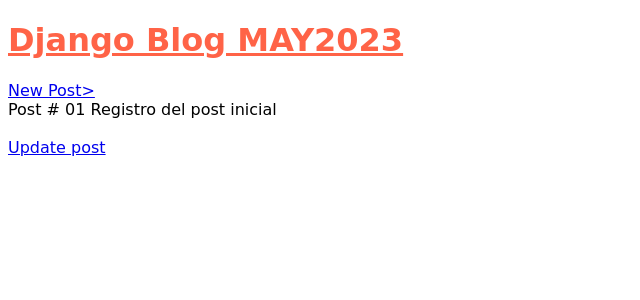
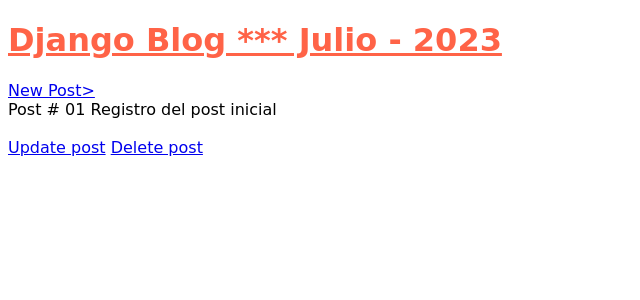
Before and after one commit to wvita1975/django_blog, a Django app: page /post/1 in a window 1280 px wide. Shown: the top 300 px of the page, without its empty margins (0-640 px from the left). Run offline with Django 4.2, Linux system fonts and the light colour scheme; data comes from the database, SQL or seed files in the repository; both versions use the stored data as it was after the commit; some web fonts are replaced.

Commit message:
post delete

```diff
--- a/blog/urls.py
+++ b/blog/urls.py
@@ -1,5 +1,5 @@
 from django.urls import path
-from .views import PostListView, PostDetailView, PostCreateView, PostUpdateView
+from .views import PostListView, PostDetailView, PostCreateView, PostUpdateView, PostDeleteView
 
 urlpatterns = [
     path('', PostListView.as_view(), name="home"),
@@ -7,5 +7,6 @@
     path('post/new>', PostCreateView.as_view(), name="post_new"),
     path('post/new>', PostUpdateView.as_view(), name="post_update"),
     path("posts/<int:pk>/update/", PostUpdateView.as_view(), name='post_update'),
+    path("posts/<int:pk>/delete/", PostDeleteView.as_view(), name='post_delete'),
 
 ]
--- a/blog/views.py
+++ b/blog/views.py
@@ -1,7 +1,8 @@
 from django.shortcuts import render
 from django.views.generic import ListView, DetailView
-from django.views.generic.edit import CreateView, UpdateView
+from django.views.generic.edit import CreateView, UpdateView, DeleteView
 from .models import Post
+from django.urls import reverse_lazy
 
 # Create your views here.
 
@@ -22,3 +23,8 @@
     model = Post
     template_name = 'post_update.html'
     fields = ['title', 'body']
+
+class PostDeleteView(DeleteView):
+    model = Post
+    template_name = 'post_delete.html'
+    success_url = reverse_lazy('home') #luego de borrado el registro regresa al home
--- a/templates/base.html
+++ b/templates/base.html
@@ -2,7 +2,7 @@
 <!DOCTYPE html>
 <html lang="en">
 <head>
-    <title>Blog Django May2023</title>
+    <title>Blog Django Julio-2023</title>
     <link rel="stylesheet" href="{% static 'css/base.css' %}">
     <link rel="preconnect" href="https://fonts.googleapis.com">
     <link rel="preconnect" href="https://fonts.gstatic.com" crossorigin>
@@ -10,7 +10,7 @@
 </head>
 <body>
     <header>
-        <h1><a href="{% url 'home' %}">Django Blog MAY2023</a></h1>
+        <h1><a href="{% url 'home' %}">Django Blog *** Julio - 2023</a></h1>
         <a href="{% url 'post_new' %}">New Post></a> <!--crea una nueva entrada en el base-->
 
     </header>
--- a/templates/post_detail_view.html
+++ b/templates/post_detail_view.html
@@ -7,4 +7,7 @@
     </div>
     <br>
     <a href="{% url 'post_update' post.pk %}">Update post</a>
+    <a href="{% url 'post_delete' post.pk %}">Delete post</a>
+
+
 {% endblock content %}
```
Also changed, not shown: templates/post_delete.html (added, +11 -0 lines), db.sqlite3.
